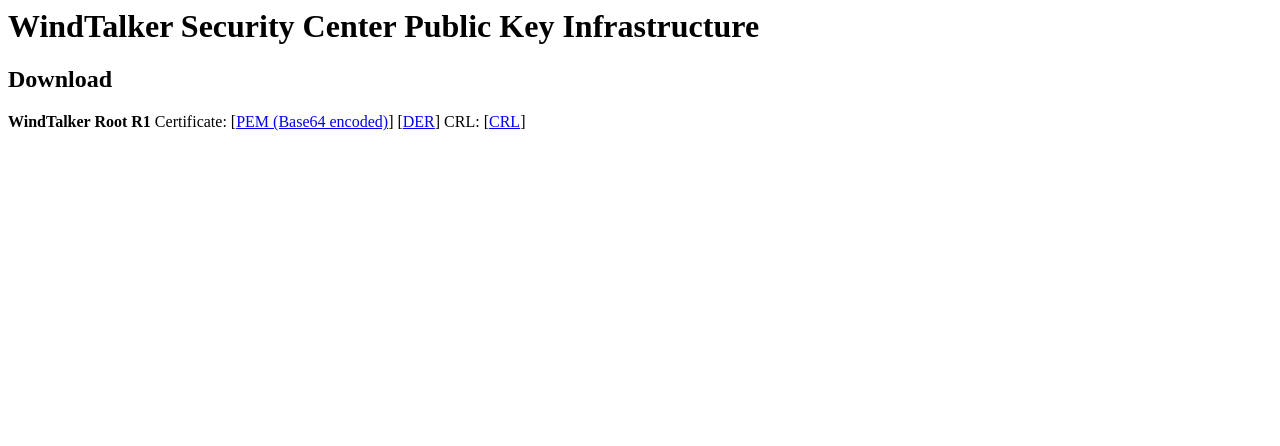
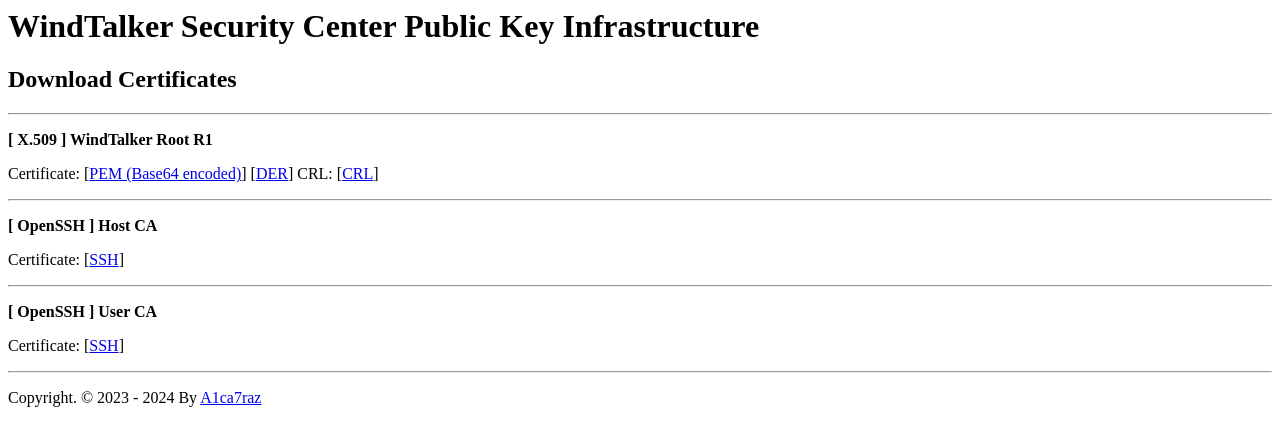
Before and after one commit to A1ca7raz/pki, a plain HTML site: page index.html in a window 1280 px wide. Drawn offline with Linux system fonts and the light colour scheme.

Commit message:
add ssh ca

```diff
--- a/index.html
+++ b/index.html
@@ -1,4 +1,7 @@
 <title>WTSC PKI</title>
 <h1>WindTalker Security Center Public Key Infrastructure</h1>
-<h2>Download</h2>
-<p><b>WindTalker Root R1</b> Certificate: [<a href="r1.crt">PEM (Base64 encoded)</a>] [<a href="r1.der">DER</a>] CRL: [<a href="r1.crl">CRL</a>]</p>
+<h2>Download Certificates</h2><hr>
+<p><b>[ X.509 ] WindTalker Root R1</b></p><p> Certificate: [<a href="r1.crt">PEM (Base64 encoded)</a>] [<a href="r1.der">DER</a>] CRL: [<a href="r1.crl">CRL</a>]</p><hr>
+<p><b>[ OpenSSH ] Host CA</b></b></p><p> Certificate: [<a href="ssh_host_ca.pub">SSH</a>]</p><hr>
+<p><b>[ OpenSSH ] User CA</b></b></p><p> Certificate: [<a href="ssh_user_ca.pub">SSH</a>]</p><hr>
+<footer><p>Copyright. &copy; 2023 - 2024 By <a href="https://blog.wtm.moe">A1ca7raz</a></p></footer>
```
Also changed, not shown: 2 other files.
